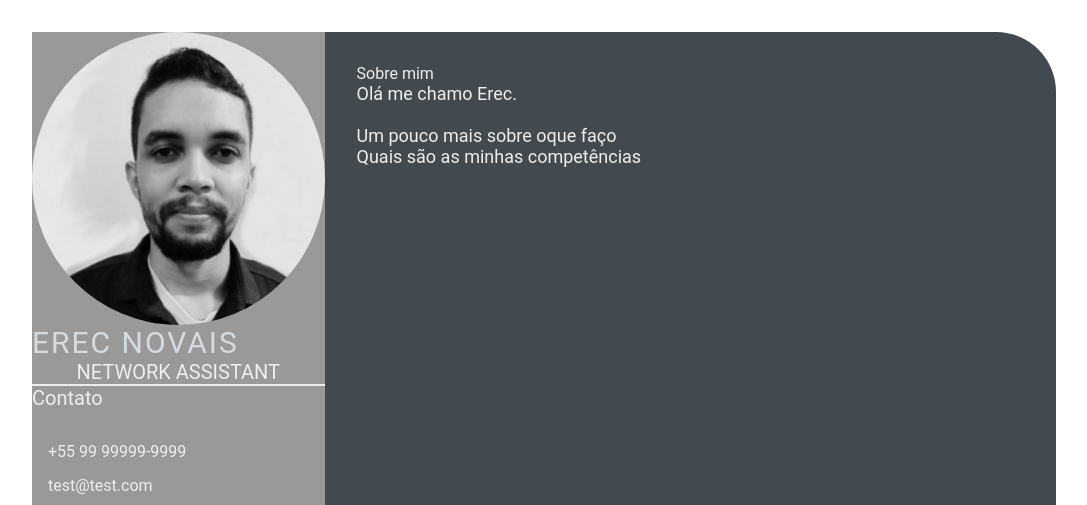
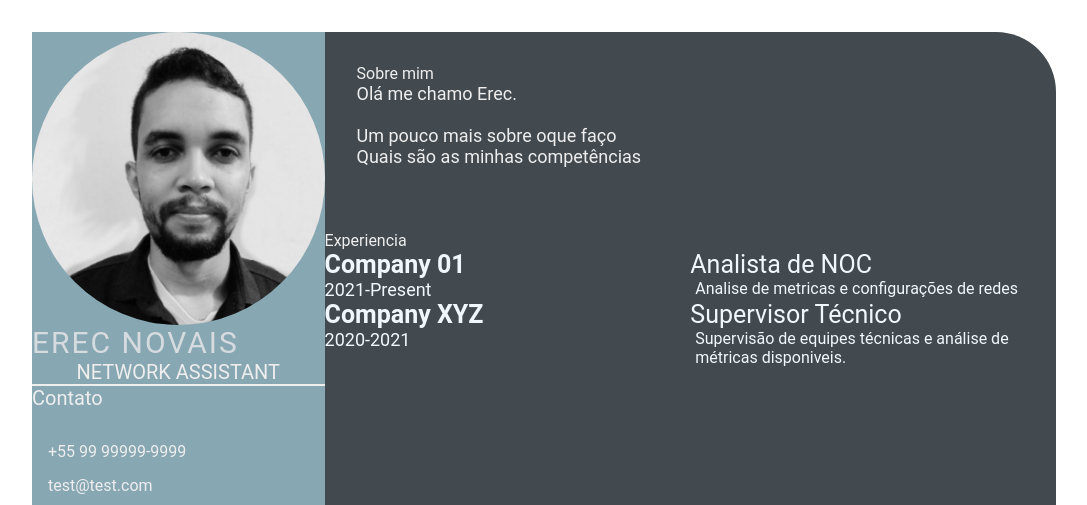
Before and after one commit to e-novais/CV-Html-CSS, a plain HTML site: page index.html in a window 1280 px wide. Shown: the top 505 px of the page, without its empty margins (96-1183 px from the left). Drawn offline with Linux system fonts and the light colour scheme.

Commit message:
feature: add experience (#3)

```diff
--- a/index.html
+++ b/index.html
@@ -46,6 +46,33 @@
                         </p>
                     </section>
                 </div>
+            <section class="experience gap">
+                <div class="right-title">Experiencia</div>
+                <div class="experience-contents">
+                    <div class="exp-left">
+                        <p class="exp-company-name">Company 01</p>
+                        <p class="exp-time-period">2021-Present</p>
+                    </div>
+                    <div class="exp-right">
+                        <p class="exp-position">Analista de NOC</p>
+                        <p class="exp-desc">
+                            Analise de metricas e configurações de redes
+                        </p>
+                    </div>
+                    <div class="exp-left">
+                        <p class="exp-company-name">Company XYZ</p>
+                        <p class="exp-time-period">2020-2021</p>
+                    </div>
+                    <div class="exp-right">
+                        <p class="exp-position">Supervisor Técnico</p>
+                        <p class="exp-desc">
+                            Supervisão de equipes técnicas e análise de métricas disponiveis.
+                        </p>
+                    </div>
+                </div>
+
+
+            </section>
 
             </section>
         </section>
--- a/style.css
+++ b/style.css
@@ -17,7 +17,7 @@
 .left-section {
     grid-column: span 2;
     height: 100%;
-    background-color: #999999;
+    background-color: #87A7B3;
 }
 
 .right-section {
@@ -101,3 +101,38 @@
     font-size: 18px;
     color: #eeeeee;
 }
+
+.experience-contents,
+.education-contents,
+.awards-contents {
+    display: grid;
+    grid-template-columns: repeat(2, 1fr);
+    padding-bottom: 2rem;
+    color: #F1F8FD;
+}
+
+.exp-company-name,
+.education-school-name,
+.awards-company-name {
+    font-size: 25px;
+    font-weight: bold;
+}
+
+.exp-time-period,
+.educationp-time-period,
+.awards-time-period {
+    font-size: 18px;
+}
+
+.exp-position,
+.education-subject,
+.awards-name {
+    font-size: 25px;
+}
+
+.exp-desc,
+.education-desc,
+.awards-desc {
+    font-size: 16px;
+    padding-left: 5px;
+}
```
